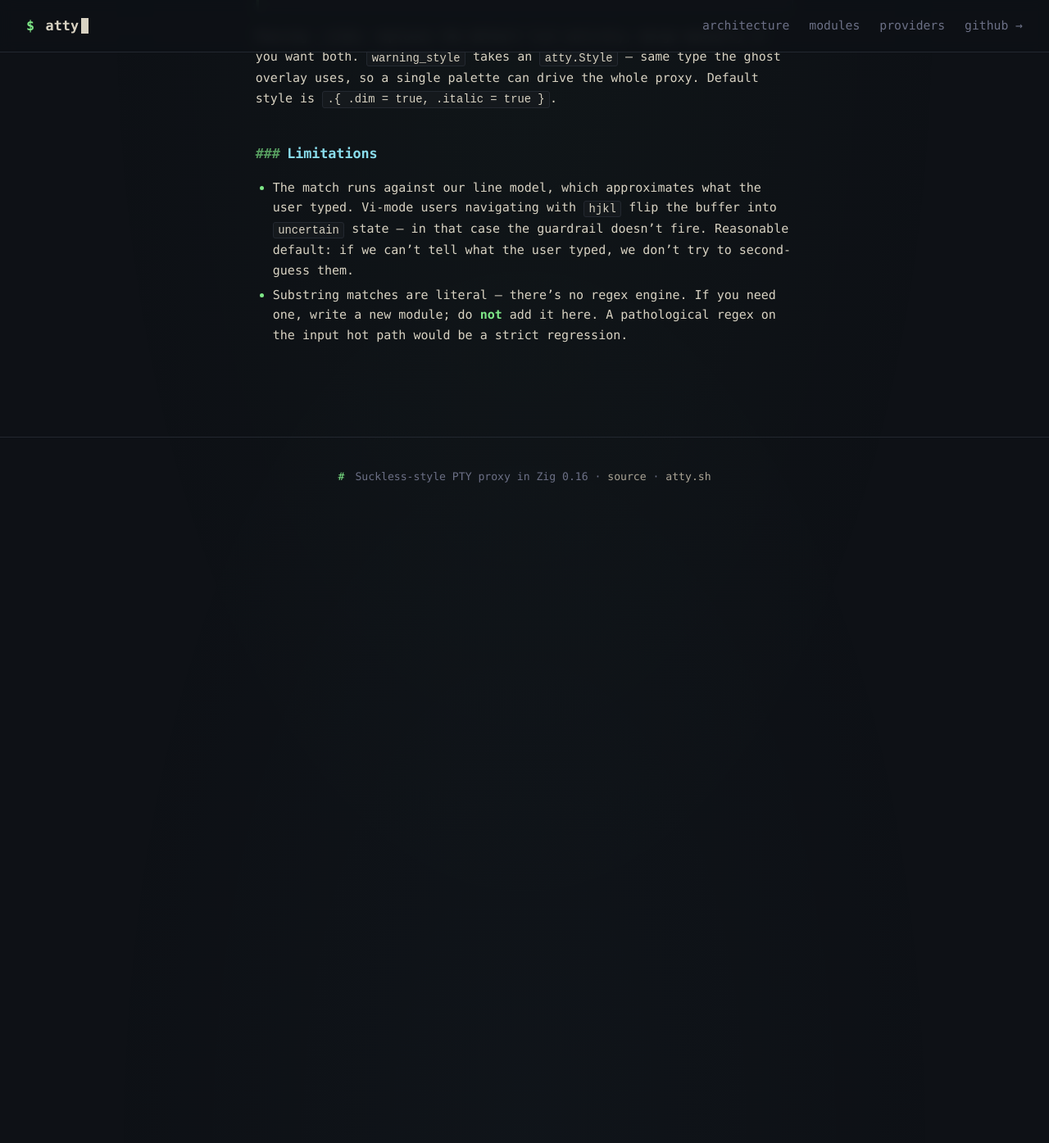
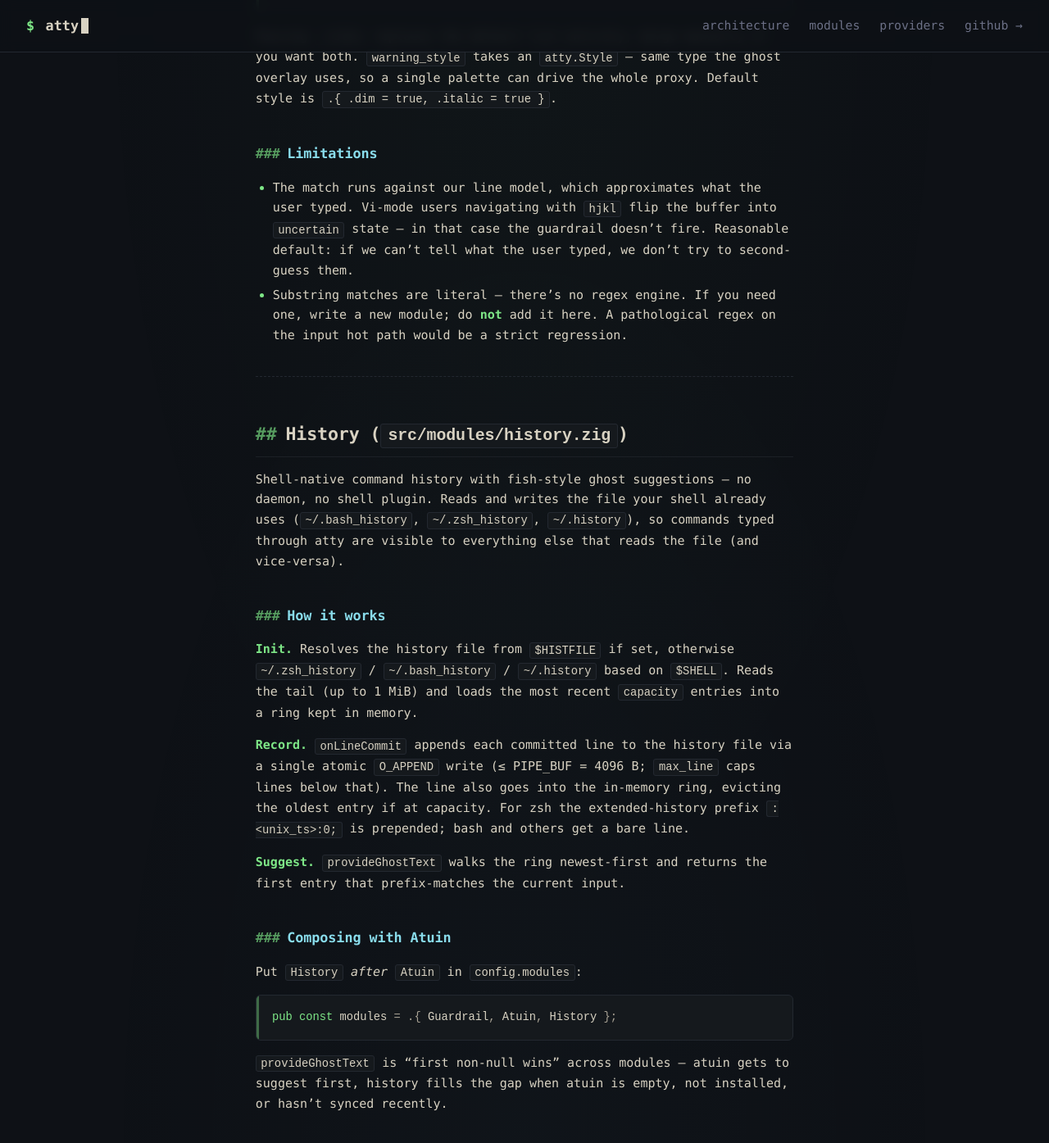
Before and after one commit to fentas/atty, a Jekyll site: the page built from docs/providers.md, in a window 1280 px wide and 1400 px high, scrolled down 3899 px. Shown: the top 1395 px of the window at 82% size. Built offline with Jekyll 4.4.1, drawn with Linux system fonts in a browser that asks for light colours; before the commit the page ends 4529 px from its top, so only the background shows below that; some of the changed text lies outside the part shown.

Commit message:
test+docs(history): add format/onLineCommit tests + providers/index entries
  - Extract formatHistoryLine as a pure helper so the zsh-extended
    vs bash byte sequences are unit-testable without touching the
    disk
  - New tests: zsh-extended prefix shape, bash/plain bare lines,
    parseHistoryLine round-trip, onLineCommit pushes into the ring
  - docs/providers.md gains a History section covering init,
    record, suggest, composition with Atuin, config table, and the
    known limitations (no exit-code tracking, Tab uncertain,
    substring-mode not wired)
  - docs/index.md "What's in the box" lists the history module

Co-Authored-By: Claude Opus 4.7 (1M context) <noreply@anthropic.com>

````diff
--- a/docs/providers.md
+++ b/docs/providers.md
@@ -161,3 +161,82 @@ proxy. Default style is `.{ .dim = true, .italic = true }`.
   need one, write a new module; do **not** add it here. A
   pathological regex on the input hot path would be a strict
   regression.
+
+---
+
+## History (`src/modules/history.zig`)
+
+Shell-native command history with fish-style ghost suggestions —
+no daemon, no shell plugin. Reads and writes the file your shell
+already uses (`~/.bash_history`, `~/.zsh_history`, `~/.history`),
+so commands typed through atty are visible to everything else
+that reads the file (and vice-versa).
+
+### How it works
+
+**Init.** Resolves the history file from `$HISTFILE` if set,
+otherwise `~/.zsh_history` / `~/.bash_history` / `~/.history`
+based on `$SHELL`. Reads the tail (up to 1 MiB) and loads the
+most recent `capacity` entries into a ring kept in memory.
+
+**Record.** `onLineCommit` appends each committed line to the
+history file via a single atomic `O_APPEND` write (≤ PIPE_BUF =
+4096 B; `max_line` caps lines below that). The line also goes
+into the in-memory ring, evicting the oldest entry if at capacity.
+For zsh the extended-history prefix `: <unix_ts>:0;` is prepended;
+bash and others get a bare line.
+
+**Suggest.** `provideGhostText` walks the ring newest-first and
+returns the first entry that prefix-matches the current input.
+
+### Composing with Atuin
+
+Put `History` *after* `Atuin` in `config.modules`:
+
+```zig
+pub const modules = .{ Guardrail, Atuin, History };
+```
+
+`provideGhostText` is "first non-null wins" across modules — atuin
+gets to suggest first, history fills the gap when atuin is empty,
+not installed, or hasn't synced recently.
+
+### Configuration
+
+```zig
+pub const History = atty.modules.history.configure(.{
+    .path               = "",         // "" = auto-detect from $HISTFILE / $SHELL
+    .format             = .auto,      // .auto, .bash, .zsh_extended, .plain
+    .record             = true,
+    .suggest            = true,
+    .capacity           = 5_000,
+    .max_line           = 4_096,
+    .suggestion_ttl_ms  = 5_000,
+    .match              = .prefix,    // .substring is reserved for later
+});
+```
+
+| Field                  | Default       | Notes                                                  |
+|------------------------|---------------|--------------------------------------------------------|
+| `path`                 | `""`          | `""` auto-detects from `$HISTFILE` then `$SHELL`       |
+| `format`               | `.auto`       | `.bash`, `.zsh_extended`, `.plain`                     |
+| `record`               | `true`        | Append on Enter                                        |
+| `suggest`              | `true`        | Serve ghost-text suggestions                           |
+| `capacity`             | 5000          | Ring size; oldest evicted past this                    |
+| `max_line`             | 4096          | Anything longer is dropped (likely pasted garbage)     |
+| `suggestion_ttl_ms`    | 5000          | TTL on cached ghost match                              |
+| `match`                | `.prefix`     | `.substring` not yet wired                             |
+
+### Limitations
+
+- **No exit-code tracking.** Records fire on Enter, before the
+  shell completes the command. Atuin's official shell plugin uses
+  `PROMPT_COMMAND` for that; we don't. Entries land in the file with
+  no exit code attached (bash format has no slot for one; zsh
+  extended-history's duration field is set to `0`).
+- **Tab completion isn't followed.** Same `uncertain` limitation as
+  every other input-only module — see the [line-state](/architecture/#line-state-model)
+  section.
+- **Substring-mode ghost** isn't implemented yet — the ghost renderer
+  only paints the tail past the query position, which is wrong for
+  non-prefix hits. Set `.match = .prefix` (the default).
````
Also changed, not shown: docs/index.md (+4 -0 lines), 1 other file.
